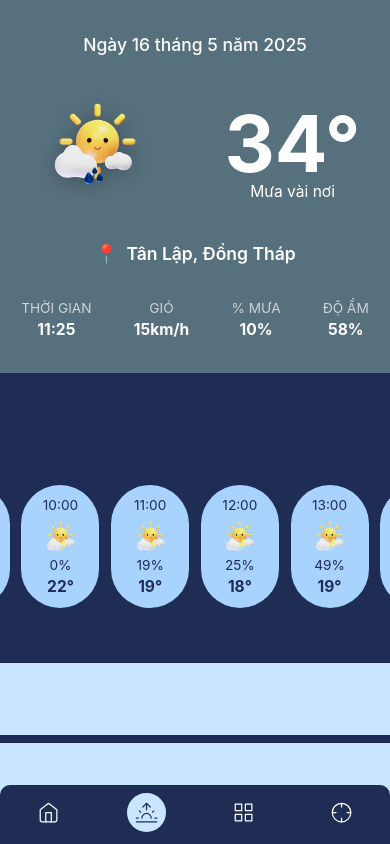
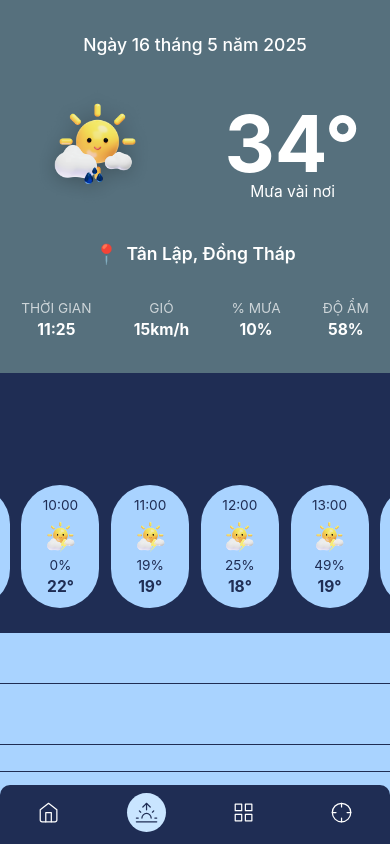
Before and after one commit to TalJa1/PQT_Mobile, a React Native app: screen /Predict in a window 390 px wide. Built offline with nearby package versions, Linux system fonts and the light colour scheme.

Commit message:
Refactor ThoiTietTab to enhance daily forecast display and improve styling consistency

```diff
--- a/components/predict/ThoiTietTab.tsx
+++ b/components/predict/ThoiTietTab.tsx
@@ -1,3 +1,4 @@
+/* eslint-disable react-native/no-inline-styles */
 import React from 'react';
 import {View, Text, StyleSheet, ScrollView, Image} from 'react-native';
 import {vw, vh} from '../../services/styleProps';
@@ -103,20 +104,27 @@ const ThoiTietTab = () => {
         ))}
       </ScrollView>
 
-      <Text style={styles.sectionTitle}>7 ngày tới</Text>
-      <View style={styles.dailyForecastContainer}>
+      <View style={styles.next7daysContainer}>
+        <Text style={[styles.sectionTitle, {color: '#1F2D54'}]}>
+          7 ngày tới
+        </Text>
+        <View>
           {dailyData.map((item, index) => (
             <View key={index} style={styles.dailyItem}>
+              <View style={styles.weatherIconLargeCircle}>
                 <Image
                   source={iconMap[item.icon]}
                   style={styles.weatherIconLarge}
                 />
+              </View>
+              <View style={{width: vw(5)}} />
               <View style={styles.dailyTextContainer}>
                 <Text style={styles.dailyTemp}>{item.temp}</Text>
                 <Text style={styles.dailyDay}>{item.day}</Text>
               </View>
             </View>
           ))}
+        </View>
       </View>
     </ScrollView>
   );
@@ -172,32 +180,36 @@ const styles = StyleSheet.create({
     color: '#1F2D54',
     marginTop: vh(0.5),
   },
-  dailyForecastContainer: {
-    // backgroundColor: '#FFFFFF', // White background for the 7-day forecast area
-    // borderRadius: vw(5),
-    // padding: vw(3),
+  next7daysContainer: {
+    backgroundColor: '#A9D3FF',
+    borderRadius: vw(5),
+    marginHorizontal: vw(2),
+    padding: vw(2),
   },
   dailyItem: {
     flexDirection: 'row',
     alignItems: 'center',
-    backgroundColor: '#C9E5FF', // Light blue for each daily item background
-    borderRadius: vw(20),
     paddingHorizontal: vw(5),
     paddingVertical: vh(1.5),
-    marginBottom: vh(1),
+  },
+  weatherIconLargeCircle: {
+    backgroundColor: '#1F2D54',
+    borderRadius: vw(20),
+    padding: vw(2),
   },
   weatherIconLarge: {
     width: vw(12),
     height: vw(12),
-    marginRight: vw(4),
-    backgroundColor: '#1F2D54', // Dark blue circle background for icon
-    borderRadius: vw(6),
   },
   dailyTextContainer: {
     flex: 1,
     flexDirection: 'row',
-    justifyContent: 'space-between',
+    justifyContent: 'space-evenly',
     alignItems: 'center',
+    borderWidth: 1,
+    height: '100%',
+    borderColor: '#1F2D54',
+    borderRadius: 100,
   },
   dailyTemp: {
     fontSize: vw(5),
```
Lines whose indentation alone changed are shown as unchanged.
